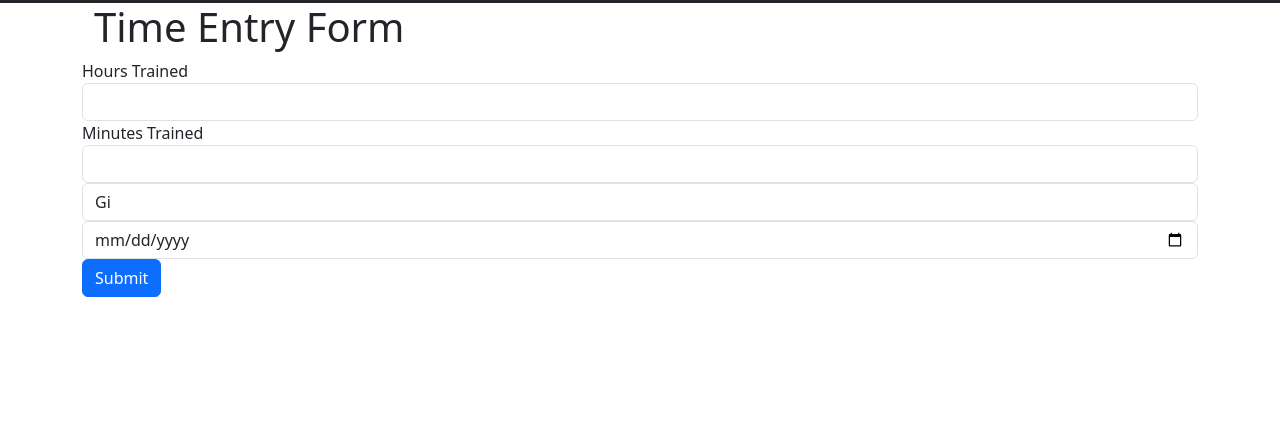
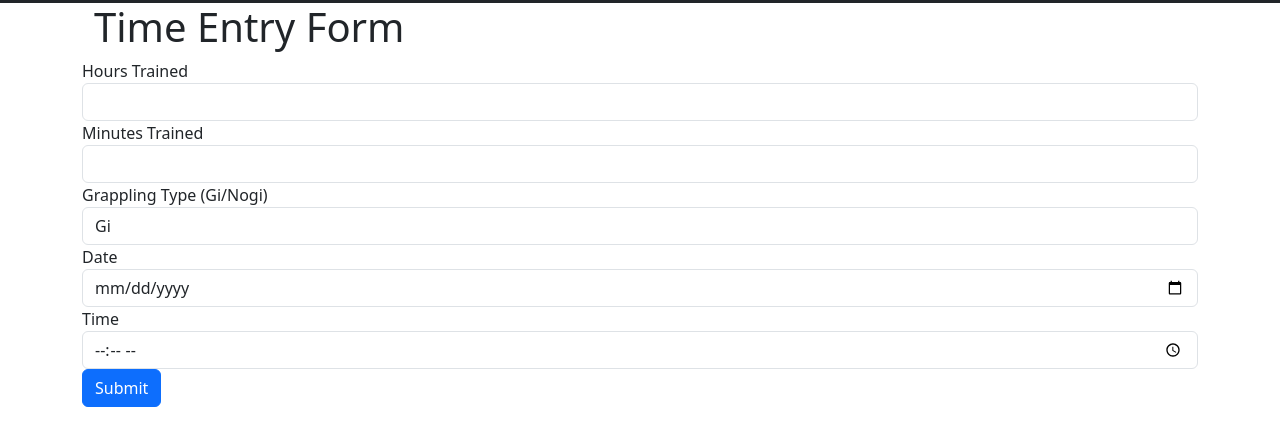
Before and after one commit to Ramanujiggy/Journada, a Django app: page /users/log_session in a window 1280 px wide. Shown: the part 13-459 px from the top of the page. Run offline with Django 5.2, Linux system fonts and the light colour scheme; some libraries are stand-ins or nearby versions.

Commit message:
user session logging finally works!

```diff
--- a/Django_App/Journada/templates/user/create_training_log.html
+++ b/Django_App/Journada/templates/user/create_training_log.html
@@ -28,14 +28,21 @@
   </div>
 
   <div class = "form-group">
-    <select class="form-control" id="{{form.grappling_type.id_for_label}}" name= "form.grappling_type.name">
+    <label for="{{form.grappling_type.id_for_label}}">Grappling Type (Gi/Nogi)</label>
+    <select class="form-control" id="{{form.grappling_type.id_for_label}}" name= "{{form.grappling_type.name}}">
       <option value = "gi">Gi</option>
       <option value = "nogi">No-Gi</option>
+    </select>
   </div>
 
   <div class = "form-group">
      <label for ="{{form.date.id_for_label}}">Date</label>
-     <input type="date" class ="form-control" id="form.date.id_for_label" name="form.date.name" >
+     <input type="date" class ="form-control" id="{{form.date.id_for_label}}" name="{{form.date.name}}" >
+  </div>
+
+  <div class = "form-group">
+    <label for="{{form.time.id_for_label}}">Time</label>
+    <input type="time" class ="form-control" id="{{form.time.id_for_label}}" name="{{form.time.name}}" >
   </div>
 
   <div class="form-group">
--- a/Django_App/Journada/users/views.py
+++ b/Django_App/Journada/users/views.py
@@ -36,14 +36,11 @@ def log_session(request):
                if(form.is_valid()):
                     training_session=form.save(commit=False)
                     training_session.user=request.user
-                    #accessing combined date and time  as 'current_time'
-                    combined_datetime = form.cleaned_data['current_time']
-
-                    #parsing the combined datetime string into seperate date and time components
-                    parsed_datetime = datetime.strptime(combined_datetime, '%Y-%m-%dT%H:%M')
-
-                    training_session.date=parsed_datetime.date()
-                    training_session.time = parsed_datetime.time()
+                    hours_trained= form.cleaned_data["hours_trained"]
+                    minutes_trained= form.cleaned_data["minutes_trained"]
+                    grappling_type= form.cleaned_data["grappling_type"]
+                    date = form.cleaned_data["date"]
+                    hours= form.cleaned_data["time"]
                     training_session.save()
                     return redirect('home') #change this to the dashboard view for triaining sessions
                else:
```
